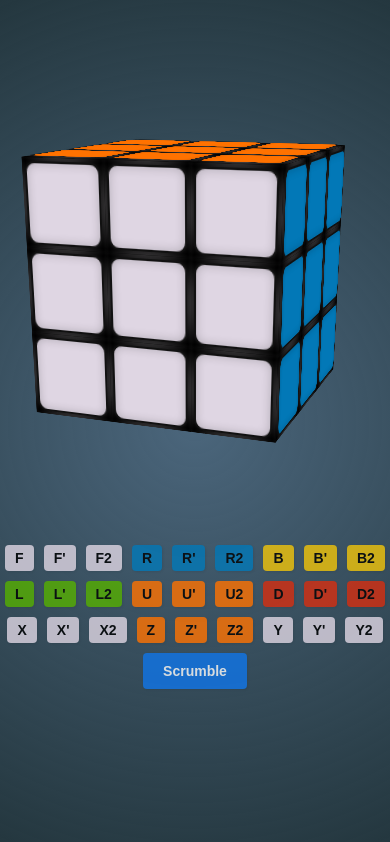
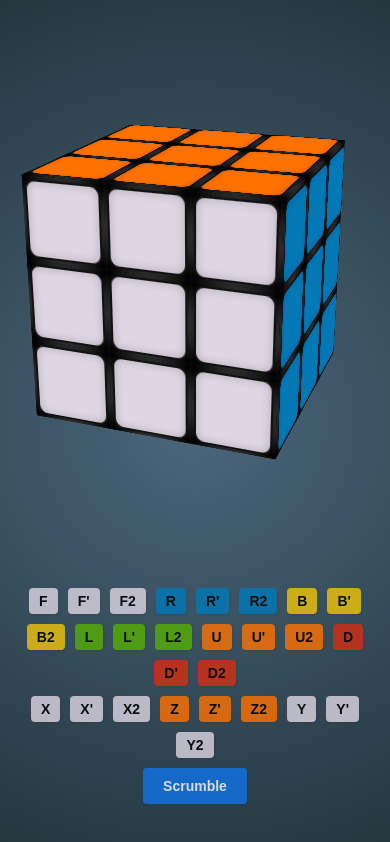
Before and after one commit to jamshedhossan9/rubikscube, a website: page index.html in a window 390 px wide. Drawn offline with Linux system fonts and the light colour scheme.

Commit message:
fit in mobile screen

```diff
--- a/index.html
+++ b/index.html
@@ -9,6 +9,8 @@
 <body>
 
     <div class="cube-container">
+
+        <div class="cube-box-wrapper">
             <div class="cube-box">
                 <div class="wall wall-front">Front</div>
                 <div class="wall wall-back">Back</div>
@@ -18,6 +20,7 @@
                 <div class="wall wall-down">Down</div>
 
                 <div class="slice-con">
+                </div>
             </div>
         </div>
         <div class="command-btns">
--- a/src/style.scss
+++ b/src/style.scss
@@ -22,13 +22,19 @@ $colorDown: rgba(250, 2, 2, 0.3);
     flex-direction: column;
     justify-content: center;
     align-items: center;
-    perspective: $cubeWidth * 4;
     background-image: radial-gradient(circle, #4b667c, rgb(0 22 31 / 86%));
     *{
         // border: 1px solid #aaa;
         // box-shadow: 0px 0px 1px #000;
     }
-
+    .cube-box-wrapper{
+        flex-grow:1;
+        display:flex;
+        flex-direction: column;
+        justify-content: center;
+        align-items: center;
+        perspective: $cubeWidth * 4;
+    }
     .cube-box{
         width: $cubeWidth;
         height: $cubeWidth;
@@ -257,7 +263,7 @@ $colorDown: rgba(250, 2, 2, 0.3);
     }
 
     .command-btns{
-        padding-top: 150px;
+        padding: 40px 10px;
         display: flex;
         justify-content: center;
         flex-wrap: wrap;
```
Also changed, not shown: dist/style.css. Lines whose indentation alone changed are shown as unchanged.
